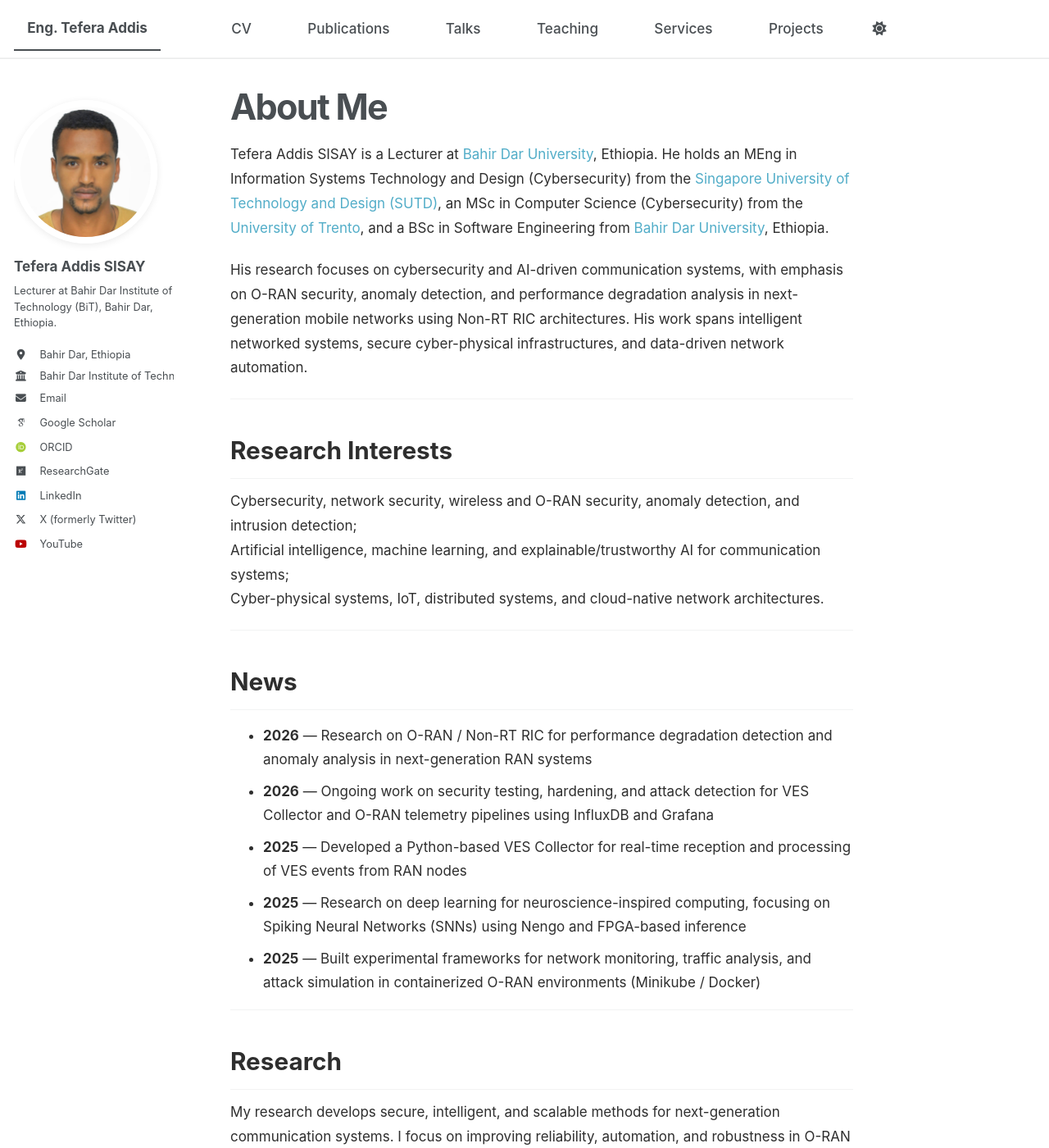
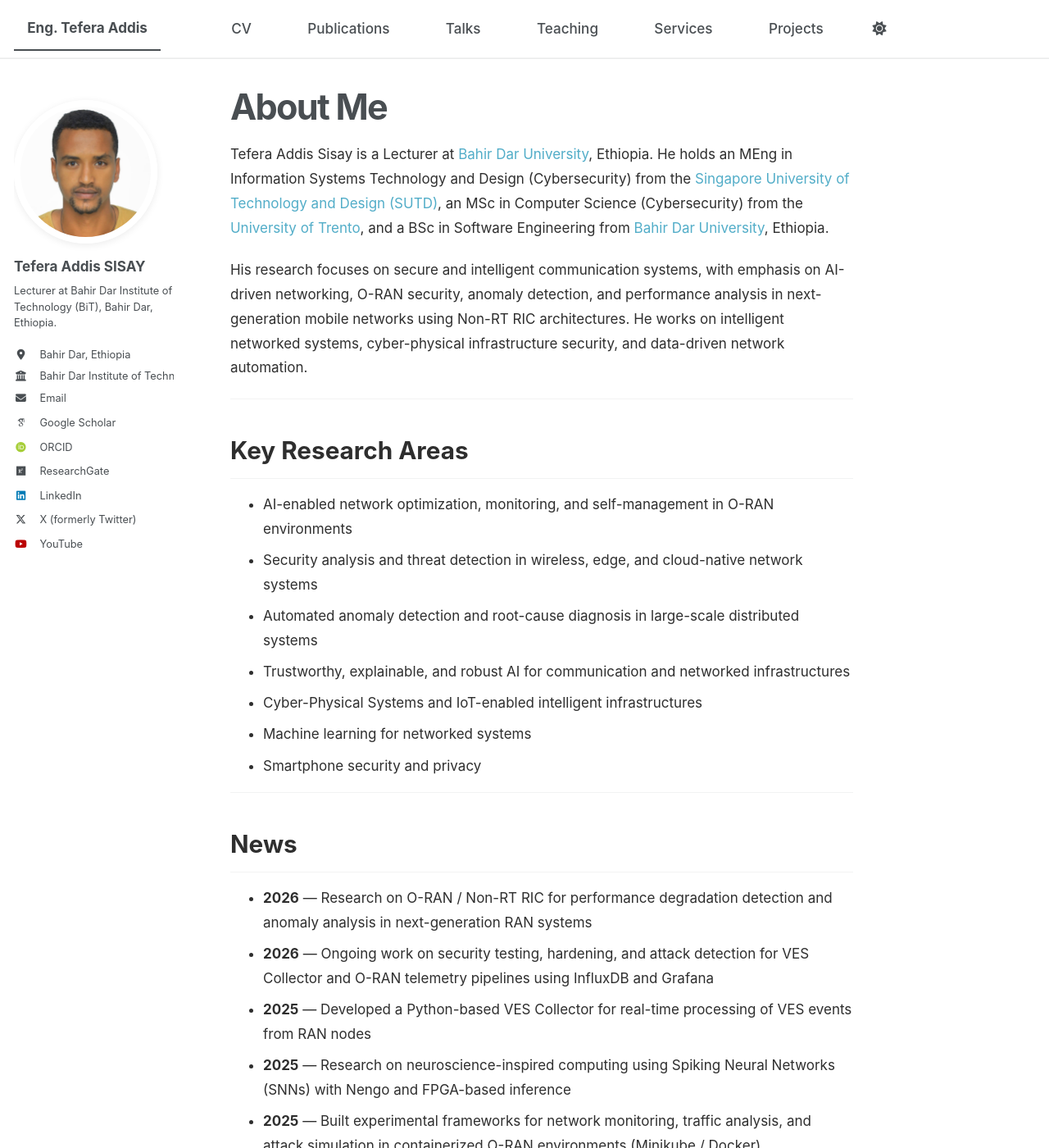
Before and after one commit to tefera-addis-sisay/tefera-addis-sisay.github.io, a Jekyll site: the page built from _pages/about.md, in a window 1280 px wide and 1400 px high. Shown: the whole window at 82% size. Built offline with Jekyll 4.4.1, drawn with Linux system fonts in a browser that asks for light colours; some web fonts are replaced; a script bundle is joined from its source files by our own code; library files that are not in the unit come from our copies; some of the changed text lies outside the part shown.

Commit message:
Update about.md

```diff
--- a/_pages/about.md
+++ b/_pages/about.md
@@ -8,45 +8,46 @@
   - /about/
   - /about.html
 ---
-Tefera Addis SISAY is a Lecturer at [Bahir Dar University](https://www.bdu.edu.et/), Ethiopia. He holds an MEng in Information Systems Technology and Design (Cybersecurity) from the [Singapore University of Technology and Design (SUTD)](https://www.sutd.edu.sg), an MSc in Computer Science (Cybersecurity) from the [University of Trento](https://www.unitn.it/en), and a BSc in Software Engineering from [Bahir Dar University](https://www.bdu.edu.et/), Ethiopia.
 
-His research focuses on cybersecurity and AI-driven communication systems, with emphasis on O-RAN security, anomaly detection, and performance degradation analysis in next-generation mobile networks using Non-RT RIC architectures. His work spans intelligent networked systems, secure cyber-physical infrastructures, and data-driven network automation.
+Tefera Addis Sisay is a Lecturer at [Bahir Dar University](https://www.bdu.edu.et/), Ethiopia. He holds an MEng in Information Systems Technology and Design (Cybersecurity) from the [Singapore University of Technology and Design (SUTD)](https://www.sutd.edu.sg), an MSc in Computer Science (Cybersecurity) from the [University of Trento](https://www.unitn.it/en), and a BSc in Software Engineering from [Bahir Dar University](https://www.bdu.edu.et/), Ethiopia.
+
+His research focuses on secure and intelligent communication systems, with emphasis on AI-driven networking, O-RAN security, anomaly detection, and performance analysis in next-generation mobile networks using Non-RT RIC architectures. He works on intelligent networked systems, cyber-physical infrastructure security, and data-driven network automation.
 
 ---
 
-## Research Interests
+## Key Research Areas
 
-Cybersecurity, network security, wireless and O-RAN security, anomaly detection, and intrusion detection;
-Artificial intelligence, machine learning, and explainable/trustworthy AI for communication systems;
-Cyber-physical systems, IoT, distributed systems, and cloud-native network architectures.
+- AI-enabled network optimization, monitoring, and self-management in O-RAN environments
+- Security analysis and threat detection in wireless, edge, and cloud-native network systems
+- Automated anomaly detection and root-cause diagnosis in large-scale distributed systems
+- Trustworthy, explainable, and robust AI for communication and networked infrastructures
+- Cyber-Physical Systems and IoT-enabled intelligent infrastructures
+- Machine learning for networked systems
+- Smartphone security and privacy
 
 ---
 
 ## News
 
-* **2026** — Research on O-RAN / Non-RT RIC for performance degradation detection and anomaly analysis in next-generation RAN systems
-* **2026** — Ongoing work on security testing, hardening, and attack detection for VES Collector and O-RAN telemetry pipelines using InfluxDB and Grafana
-* **2025** — Developed a Python-based VES Collector for real-time reception and processing of VES events from RAN nodes
-* **2025** — Research on deep learning for neuroscience-inspired computing, focusing on Spiking Neural Networks (SNNs) using Nengo and FPGA-based inference
-* **2025** — Built experimental frameworks for network monitoring, traffic analysis, and attack simulation in containerized O-RAN environments (Minikube / Docker)
+- **2026** — Research on O-RAN / Non-RT RIC for performance degradation detection and anomaly analysis in next-generation RAN systems
+- **2026** — Ongoing work on security testing, hardening, and attack detection for VES Collector and O-RAN telemetry pipelines using InfluxDB and Grafana
+- **2025** — Developed a Python-based VES Collector for real-time processing of VES events from RAN nodes
+- **2025** — Research on neuroscience-inspired computing using Spiking Neural Networks (SNNs) with Nengo and FPGA-based inference
+- **2025** — Built experimental frameworks for network monitoring, traffic analysis, and attack simulation in containerized O-RAN environments (Minikube / Docker)
 
 ---
 
 ## Research
 
-My research develops secure, intelligent, and scalable methods for next-generation communication systems. I focus on improving reliability, automation, and robustness in O-RAN and software-defined networked infrastructures.
+My research focuses on secure, intelligent, and scalable communication systems for next-generation networks. I work on improving the reliability, automation, and resilience of O-RAN and cloud-native network infrastructures through data-driven and AI-enabled approaches.
 
-Key areas include:
-- AI-driven network optimization and monitoring
-- Security analysis of wireless and cloud-native systems
-- Automated anomaly detection and performance diagnosis
-- Trustworthy and explainable AI for networked systems
+I leverage machine learning and system intelligence to enhance network observability, enable real-time anomaly detection, and strengthen the security of modern wireless systems.
 
 ---
 
 ## Teaching
 
-Lecturer at Bahir Dar University, teaching and supervising courses in cybersecurity, networking, and intelligent systems.
+Lecturer at Bahir Dar University, where I teach and supervise courses in cybersecurity, computer networks, and intelligent systems.
 
 ---
 
```
